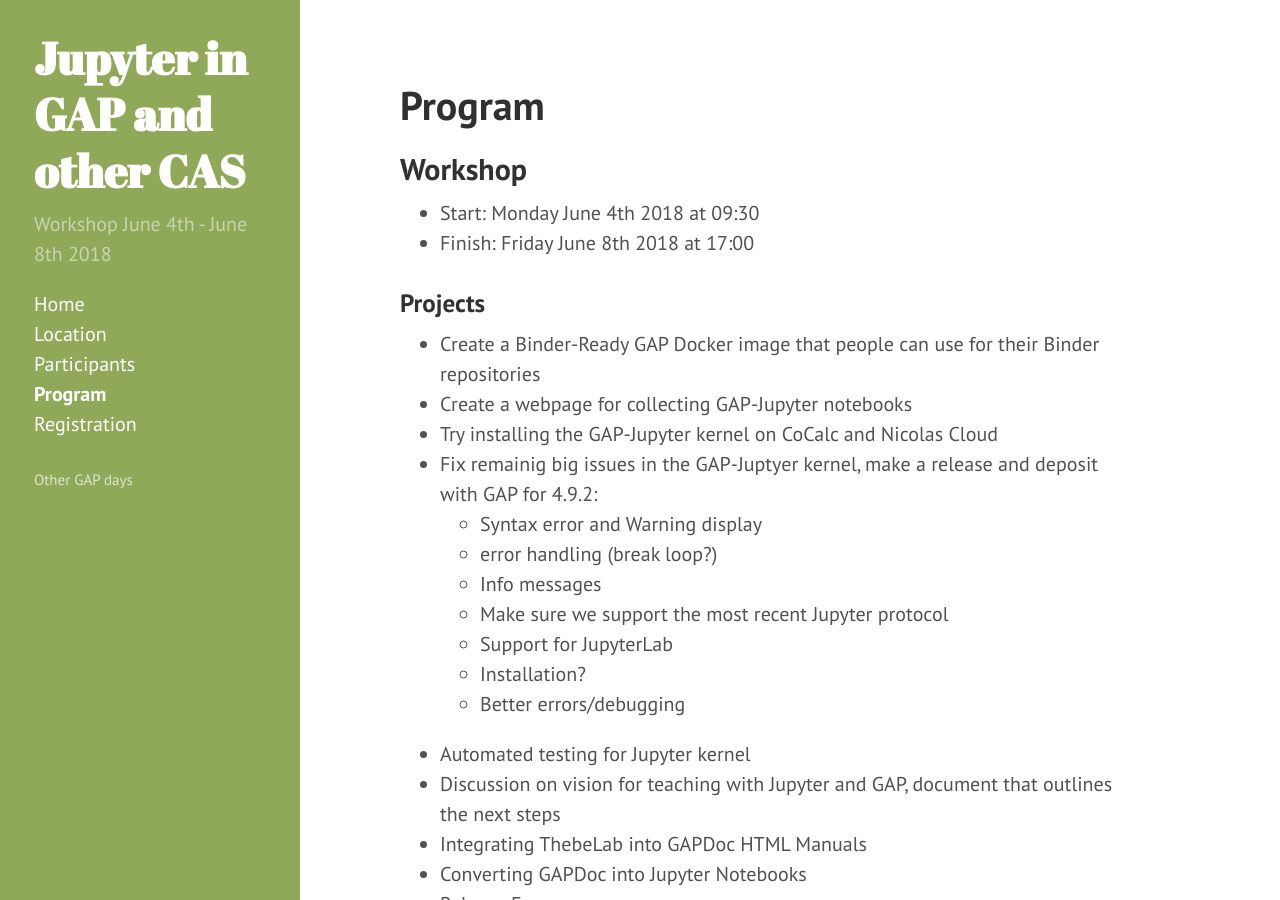
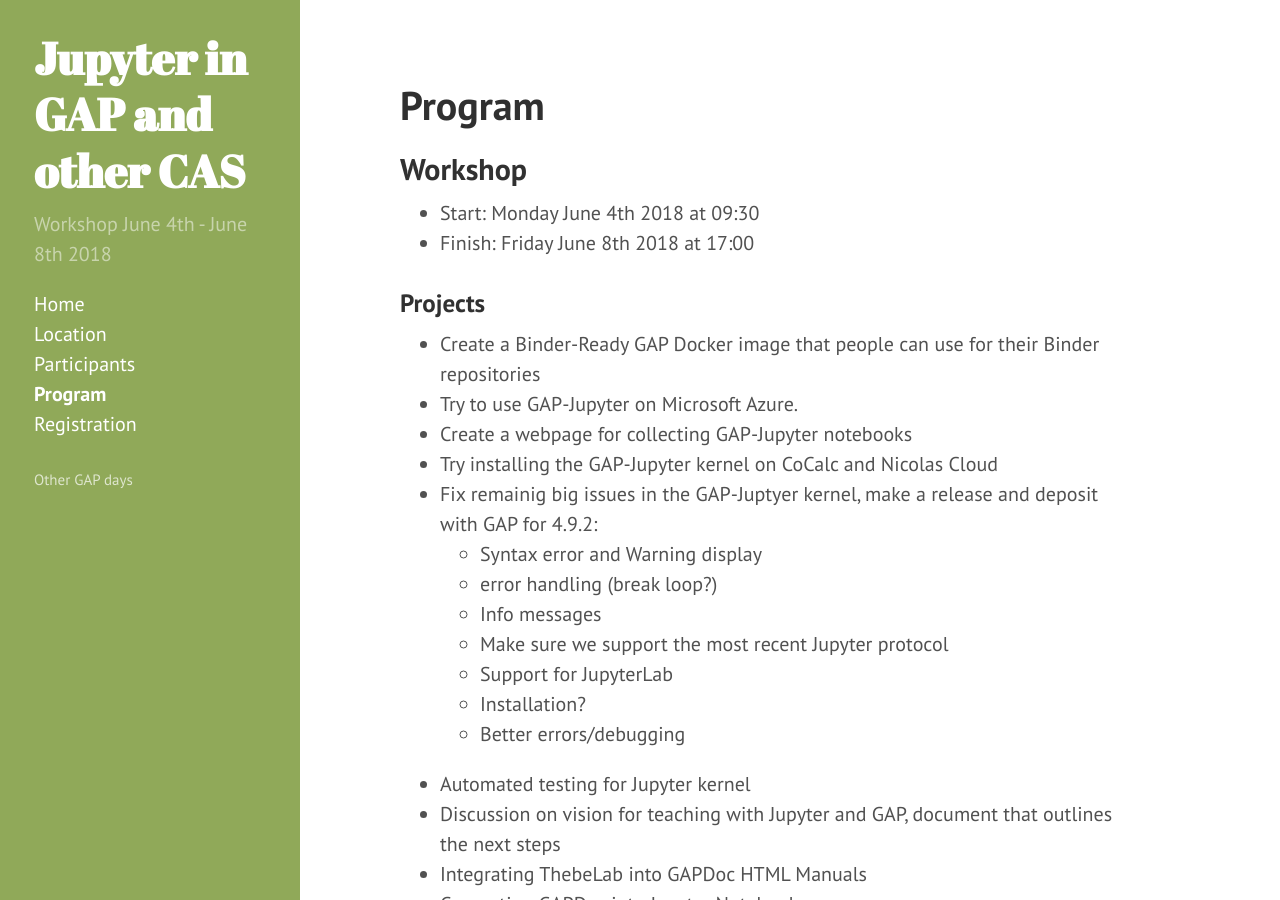
Before and after one commit to gapdays/gap-jupyter-days2018, a Jekyll site: the page built from program.md, in a window 1280 px wide and 900 px high. Built offline with Jekyll 4.4.1, drawn with Linux system fonts in a browser that asks for light colours.

Commit message:
Added Azure cloud to program

```diff
--- a/program.md
+++ b/program.md
@@ -11,6 +11,7 @@ title: Program
 ### Projects
 
 * Create a Binder-Ready GAP Docker image that people can use for their Binder repositories
+* Try to use GAP-Jupyter on Microsoft Azure.
 * Create a webpage for collecting GAP-Jupyter notebooks
 * Try installing the GAP-Jupyter kernel on CoCalc and Nicolas Cloud
 * Fix remainig big issues in the GAP-Juptyer kernel, make a release and deposit with GAP for 4.9.2:
```
